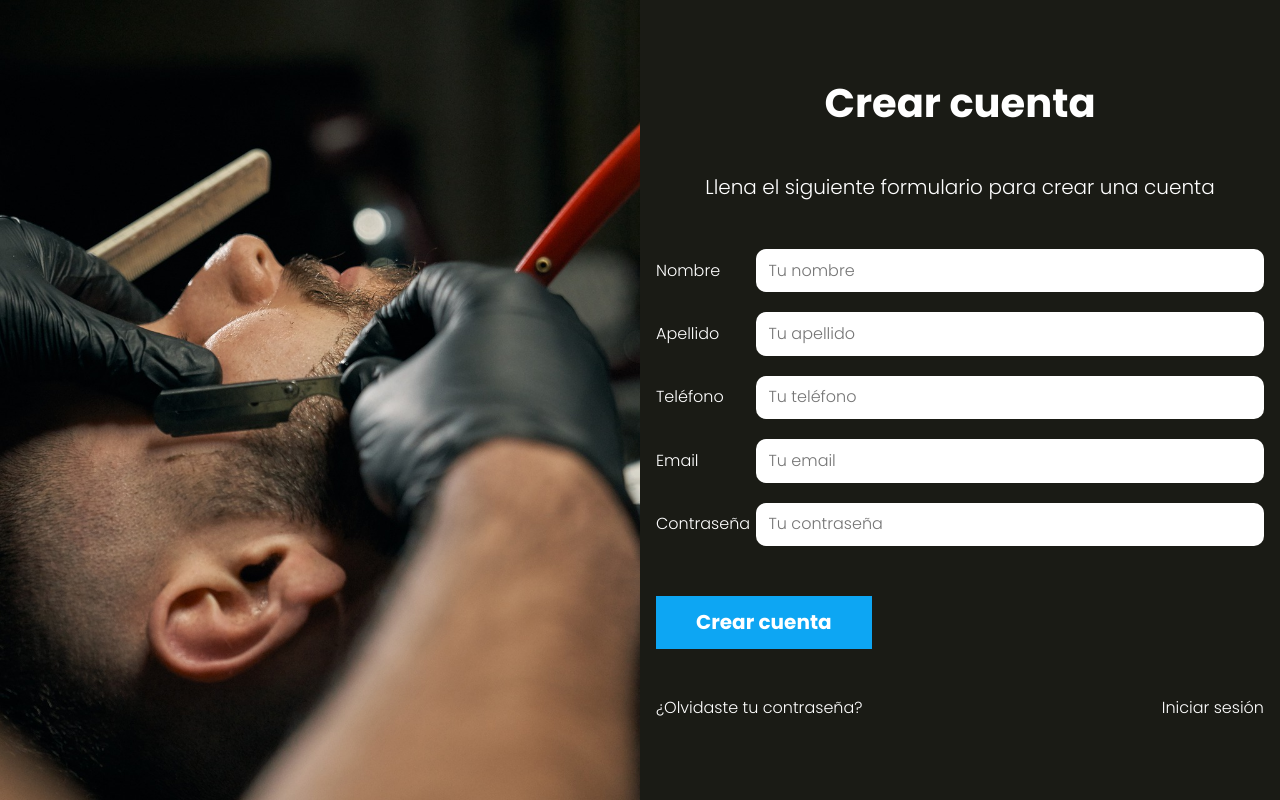
After one commit to AlanMartinezDev/AppSalon, a PHP site: template views/auth/crear-cuenta.php in a window 1280 px wide. The commit adds this page. Run offline with PHP 8.4, Linux system fonts and the light colour scheme; the template is opened without the code that fills it, so the values that code supplies are empty.

Commit message:
Páginas login, crear cuenta y contraseña

```diff
--- a/src/scss/app.scss
+++ b/src/scss/app.scss
@@ -1 +1,3 @@
 @use 'base';
+@use 'layout';
+@use 'componentes';
--- a/src/scss/base/_tipografia.scss
+++ b/src/scss/base/_tipografia.scss
@@ -27,3 +27,13 @@ p {
     color: v.$blanco;
     font-size: 2rem;
 }
+
+.nombre-pagina {
+    text-align: center;
+    margin: 5rem 0;
+    font-weight: v.$bold;
+}
+
+.descripcion-pagina {
+    text-align: center;
+}
--- /dev/null
+++ b/src/scss/componentes/_acciones.scss
@@ -0,0 +1,18 @@
+@use 'base/variables' as v;
+@use 'base/mixins' as m;
+
+.acciones {
+    margin-top: v.$separacion;
+
+    @include m.tablet {
+        display: flex;
+        justify-content: space-between;
+    }
+
+    a {
+        color: v.$blanco;
+        display: block;
+        margin-bottom: calc(v.$separacion / 2);
+        text-align: center;
+    }
+}
--- /dev/null
+++ b/src/scss/componentes/_botones.scss
@@ -0,0 +1,6 @@
+@use 'base/variables' as v;
+@use 'base/mixins' as m;
+
+.boton {
+    @include m.boton(v.$azul, v.$blanco);
+}
--- /dev/null
+++ b/src/scss/componentes/_formulario.scss
@@ -0,0 +1,24 @@
+@use 'base/variables' as v;
+@use 'base/mixins' as m;
+
+.formulario {
+    margin-top: 5rem;
+    width: 100%;
+}
+
+.campo {
+    display: flex;
+    margin-bottom: 2rem;
+    align-items: center;
+
+    label {
+        flex: 0 0 10rem;
+    }
+
+    input {
+        flex: 1;
+        border: none;
+        padding: calc(v.$separacion / 4);
+        border-radius: 1rem;
+    }
+}
--- /dev/null
+++ b/src/scss/componentes/_index.scss
@@ -0,0 +1,3 @@
+@forward 'formulario';
+@forward 'botones';
+@forward 'acciones';
--- /dev/null
+++ b/src/scss/layout/_index.scss
@@ -0,0 +1 @@
+@forward 'ui';
--- /dev/null
+++ b/src/scss/layout/_ui.scss
@@ -0,0 +1,27 @@
+@use 'base/variables' as v;
+@use 'base/mixins' as m;
+
+.contenedor-app {
+    @include m.tablet {
+        display: grid;
+        grid-template-columns: repeat(2, 1fr);
+        min-height: 100vh;
+    }
+
+    .imagen {
+        height: 20rem;
+        background-image: url('../img/1.jpg');
+        background-size: cover;
+        background-position: center center;
+
+        @include m.tablet {
+            height: auto;
+        }
+    }
+
+    .app {
+        width: 95%;
+        margin: 0 auto;
+        padding: 3rem 0;
+    }
+}
--- /dev/null
+++ b/views/auth/crear-cuenta.php
@@ -0,0 +1,32 @@
+<h1 class="nombre-pagina">Crear cuenta</h1>
+<p class="descripcion-pagina">Llena el siguiente formulario para crear una cuenta</p>
+
+<form action="/" class="formulario" method="post">
+    <div class="campo">
+        <label for="nombre">Nombre</label>
+        <input type="text" name="nombre" id="nombre" placeholder="Tu nombre">
+    </div>
+    <div class="campo">
+        <label for="apellido">Apellido</label>
+        <input type="text" name="apellido" id="apellido" placeholder="Tu apellido">
+    </div>
+    <div class="campo">
+        <label for="telefono">Teléfono</label>
+        <input type="tel" name="telefono" id="telefono" placeholder="Tu teléfono">
+    </div>
+    <div class="campo">
+        <label for="email">Email</label>
+        <input type="email" name="email" id="email" placeholder="Tu email">
+    </div>
+    <div class="campo">
+        <label for="password">Contraseña</label>
+        <input type="password" name="password" id="password" placeholder="Tu contraseña">
+    </div>
+
+    <input class="boton" type="submit" value="Crear cuenta" c>
+</form>
+
+<div class="acciones">
+    <a href="/olvide">¿Olvidaste tu contraseña?</a>
+    <a href="/">Iniciar sesión</a>
+</div>
--- a/views/layout.php
+++ b/views/layout.php
@@ -4,13 +4,18 @@
 <head>
     <meta charset="UTF-8">
     <meta name="viewport" content="width=device-width, initial-scale=1.0">
-    <title>App Salón</title>
+    <title>AppSalon</title>
     <link href="https://fonts.googleapis.com/css2?family=Poppins:wght@300;700;900&display=swap" rel="stylesheet">
     <link rel="stylesheet" href="build/css/app.css">
 </head>
 
 <body>
-    <?php echo $contenido; ?>
+    <div class="contenedor-app">
+        <div class="imagen"></div>
+        <div class="app">
+            <?php echo $contenido; ?>
+        </div>
+    </div>
 </body>
 
 </html>
```
Also changed, not shown: controllers/LoginController.php (+8 -6 lines), views/auth/login.php (added, +21 -0 lines), views/auth/olvide.php (added, +16 -0 lines), public/build/css/app.css, 1 other file.
